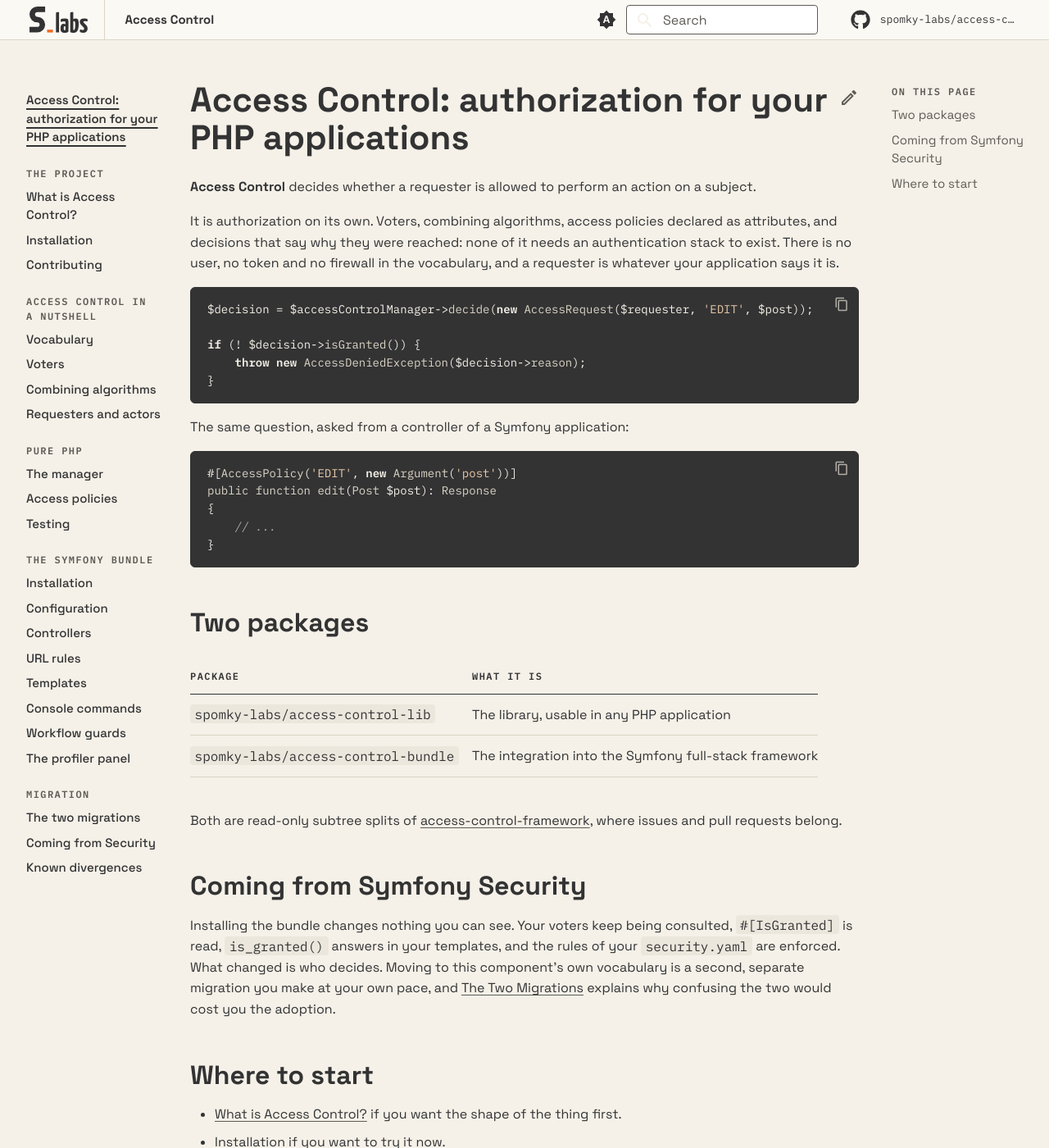
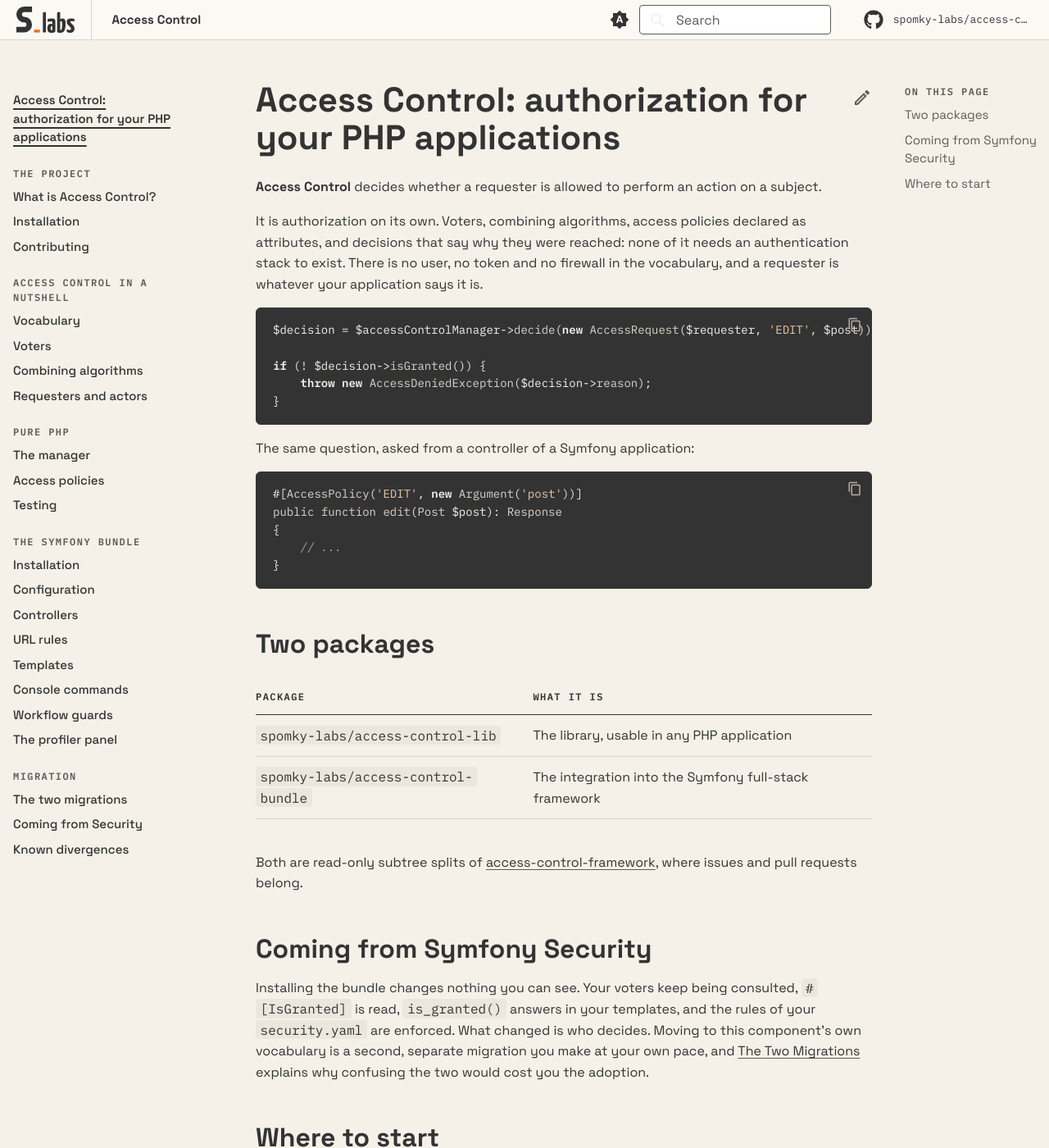
Before and after one commit to Spomky-Labs/access-control-doc, an MkDocs documentation site: the page built from docs/README.md, in a window 1280 px wide and 1400 px high. Shown: the whole window at 82% size. Built offline with MkDocs 1.6.1 and Material for MkDocs 9.7.7, drawn with Linux system fonts in a browser that asks for light colours; plug-ins that fetch from the network failed and are left out; comment, search, counter and statistics services are not loaded; the version menu is left out.

Commit message:
style: the navigation takes the width of the side band, and answers the pointer
The 168 px the guidelines leave beside the reading column broke a title of the navigation in two on most
pages: the navigation takes the 288 px of the side band instead, the contents of the page keep their
168 px and the reading column its 864 px.

Under the pointer, a link of the navigation and of the contents of the page behaves as a link of the
text: a 2 px orange underline. The underline is drawn on the text of the link only, so the one of the
current page no longer doubles.

```diff
--- a/docs/assets/stylesheets/slabs.css
+++ b/docs/assets/stylesheets/slabs.css
@@ -308,16 +308,20 @@
 
 /* ---------------------------------------------------------------- Layout (p. 31) */
 
-/* The content area, 1200 px at most: the reading column, 864 px at most, and 168 px beside it on each side,
-   which is where the navigation and the contents of the page go. */
+/* The navigation takes the width of the side band, 288 px: the 168 px the guidelines leave beside the
+   reading column broke a title in two on most pages. The contents of the page keep those 168 px, and the
+   reading column its 864 px. */
 .md-grid {
-  max-width: calc(var(--slabs-content-max) + 2 * var(--slabs-gutter));
+  max-width: calc(var(--slabs-side-band) + var(--slabs-reading-max) + 168px + 3 * var(--slabs-gutter));
 }
 
 @media screen and (min-width: 76.25em) {
-  .md-sidebar--primary,
+  .md-sidebar--primary {
+    width: var(--slabs-side-band);
+  }
+
   .md-sidebar--secondary {
-    width: calc((var(--slabs-content-max) - var(--slabs-reading-max)) / 2 + var(--slabs-gutter));
+    width: calc(168px + var(--slabs-gutter));
   }
 }
 
@@ -358,9 +362,20 @@
   font-weight: 600;
 }
 
-.md-nav--primary .md-nav__link--active > .md-ellipsis,
-.md-nav--primary a.md-nav__link--active {
+/* The underline is drawn on the text of the link only: drawn on the link as well, it doubles. */
+.md-nav--primary .md-nav__link {
+  text-decoration: none;
+}
+
+.md-nav--primary .md-nav__link--active > .md-ellipsis {
   text-decoration: underline 2px var(--doc-rule-strong);
+  text-underline-offset: 0.35em;
+}
+
+/* Under the pointer, a link of the navigation behaves as a link of the text (p. 33): a 2 px orange
+   underline, on the current page as on the others. */
+.md-nav--primary a.md-nav__link:is(:hover, :focus-visible) > .md-ellipsis {
+  text-decoration: underline 2px var(--slabs-orange);
   text-underline-offset: 0.35em;
 }
 
@@ -434,8 +449,13 @@
 }
 
 .md-nav--secondary .md-nav__link--active,
-.md-nav--secondary .md-nav__link:hover {
+.md-nav--secondary .md-nav__link:is(:hover, :focus-visible) {
   color: var(--doc-text);
+}
+
+.md-nav--secondary a.md-nav__link:is(:hover, :focus-visible) {
+  text-decoration: underline 2px var(--slabs-orange);
+  text-underline-offset: 0.35em;
 }
 
 /* ---------------------------------------------------------------- Reading (p. 34) */
```
